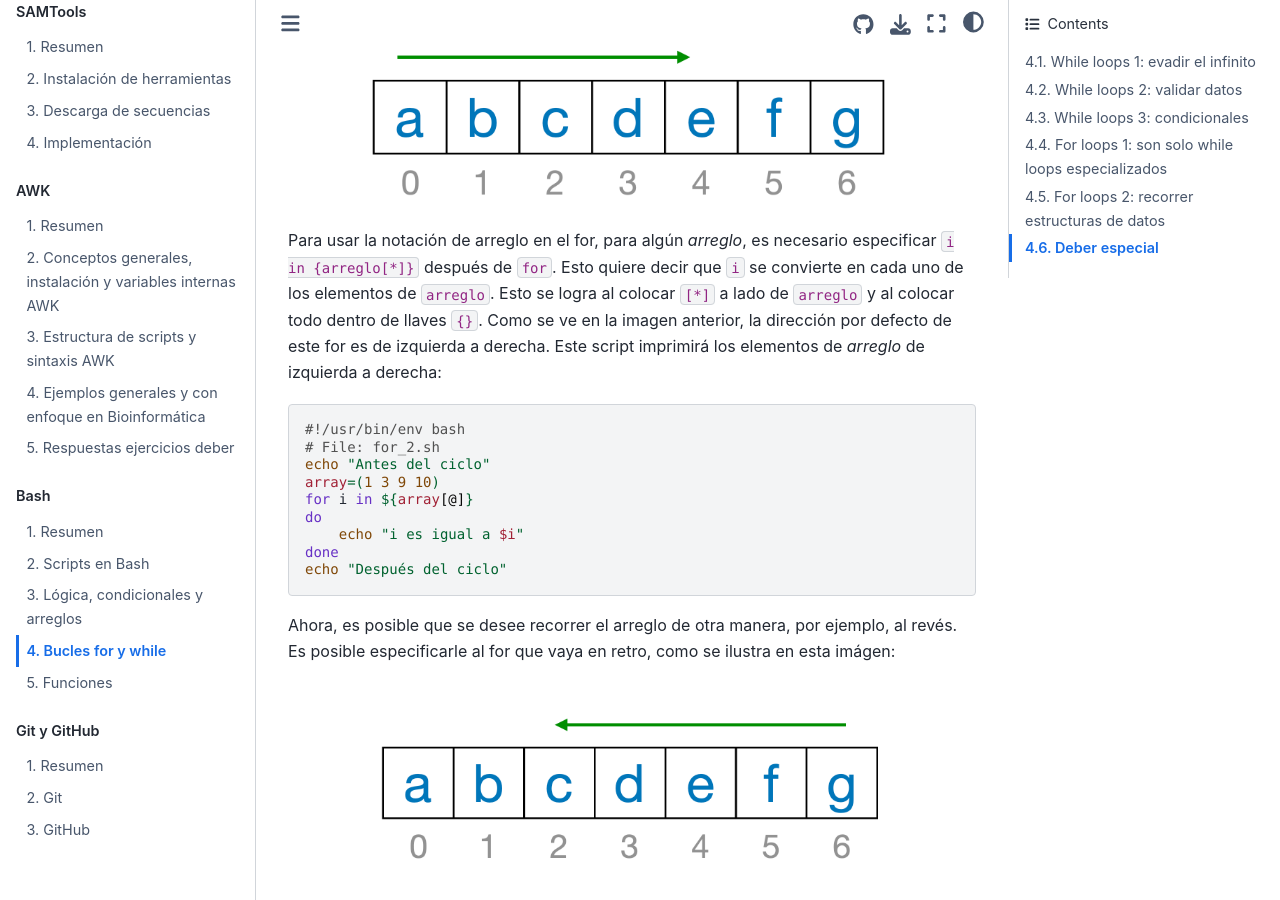
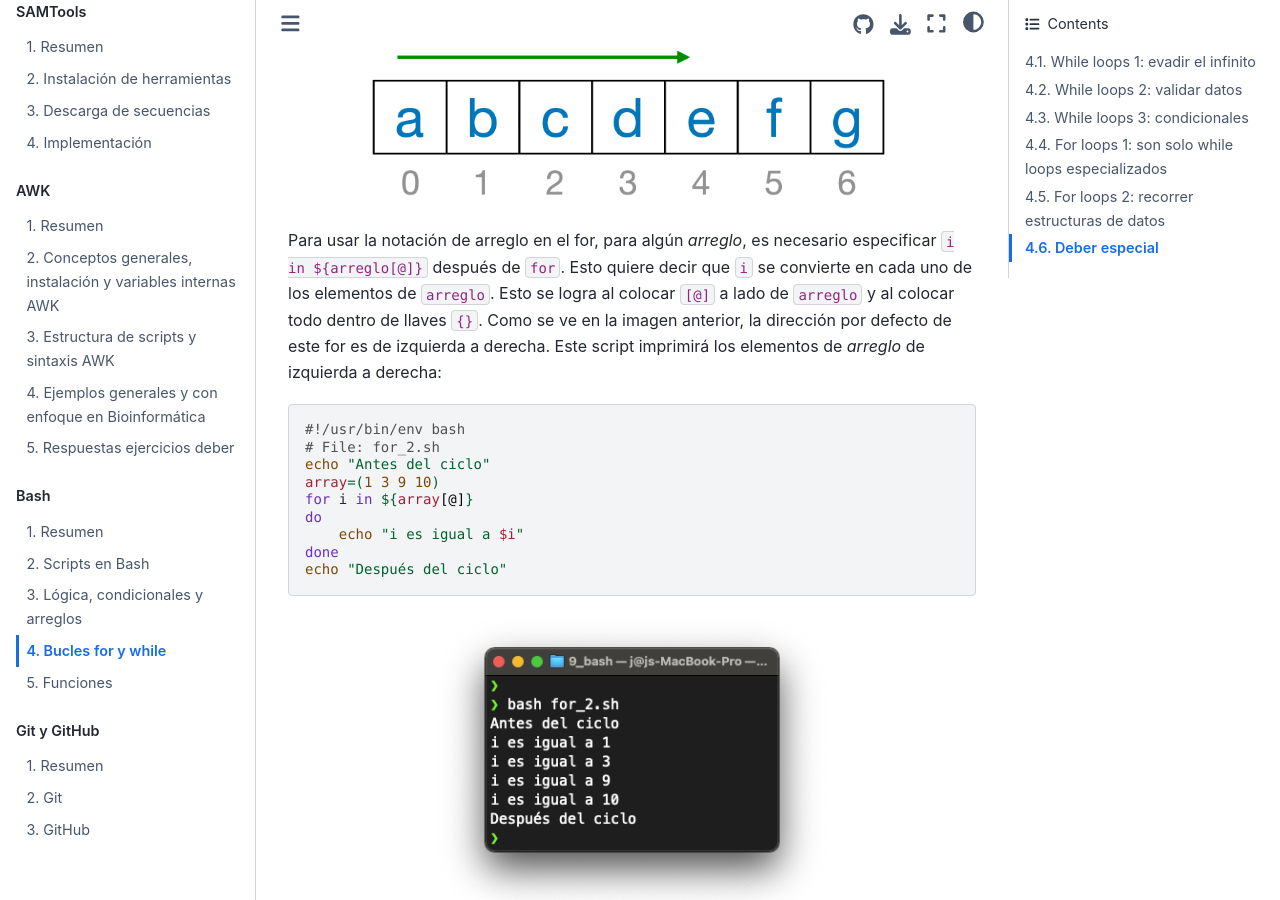
Before and after one commit to RSG-Ecuador/unix.bioinfo.rsgecuador, a Jupyter Book: the page built from content/Curso_avanzado/02_Bash/3_bash.md, in a window 1280 px wide and 900 px high, scrolled down 7443 px. Built offline with Jupyter Book 1.0.4 settings and Sphinx 7.4.7 and the Sphinx Book theme 1.1.4, drawn with Linux system fonts in a browser that asks for light colours.

Commit message:
“actualización”

````diff
--- a/content/Curso_avanzado/02_Bash/3_bash.md
+++ b/content/Curso_avanzado/02_Bash/3_bash.md
@@ -199,7 +199,7 @@ Es posible realizar acciones sobre cada elemento de una `secuencia o estructura
 :width: 600px
 :align: center
 ```
-Para usar la notación de arreglo en el for, para algún *arreglo*, es necesario especificar `i in {arreglo[*]}` después de `for`. Esto quiere decir que `i` se convierte en cada uno de los elementos de `arreglo`. Esto se logra al colocar `[*]` a lado de `arreglo` y al colocar todo dentro de llaves `{}`. Como se ve en la imagen anterior, la dirección por defecto de este for es de izquierda a derecha. Este script imprimirá los elementos de *arreglo* de izquierda a derecha:
+Para usar la notación de arreglo en el for, para algún *arreglo*, es necesario especificar `i in ${arreglo[@]}` después de `for`. Esto quiere decir que `i` se convierte en cada uno de los elementos de `arreglo`. Esto se logra al colocar `[@]` a lado de `arreglo` y al colocar todo dentro de llaves `{}`. Como se ve en la imagen anterior, la dirección por defecto de este for es de izquierda a derecha. Este script imprimirá los elementos de *arreglo* de izquierda a derecha:
 ```bash
 #!/usr/bin/env bash
 # File: for_2.sh
@@ -210,6 +210,11 @@ do
     echo "i es igual a $i"
 done
 echo "Después del ciclo"
+```
+```{image} ./img/f4.png
+:alt: ./img/f4.png
+:width: 400px
+:align: center
 ```
 Ahora, es posible que se desee recorrer el arreglo de otra manera, por ejemplo, al revés. Es posible especificarle al for que vaya en retro, como se ilustra en esta imágen:
 ```{image} ./img/f3.png
````
Also changed, not shown: content/Curso_avanzado/02_Bash/img/f4.png (added).
